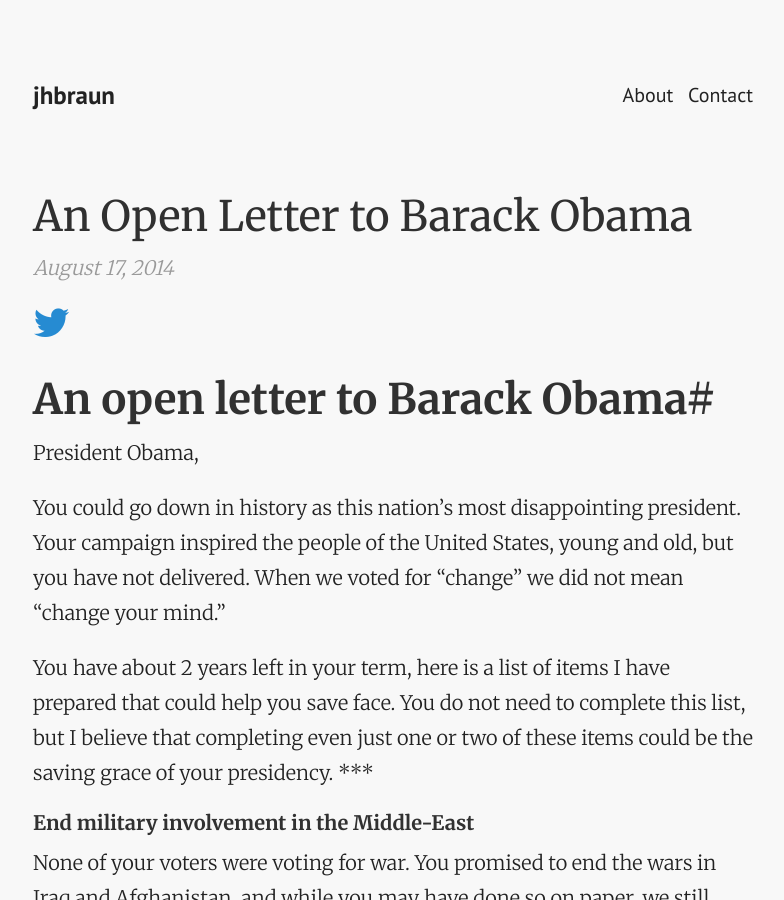
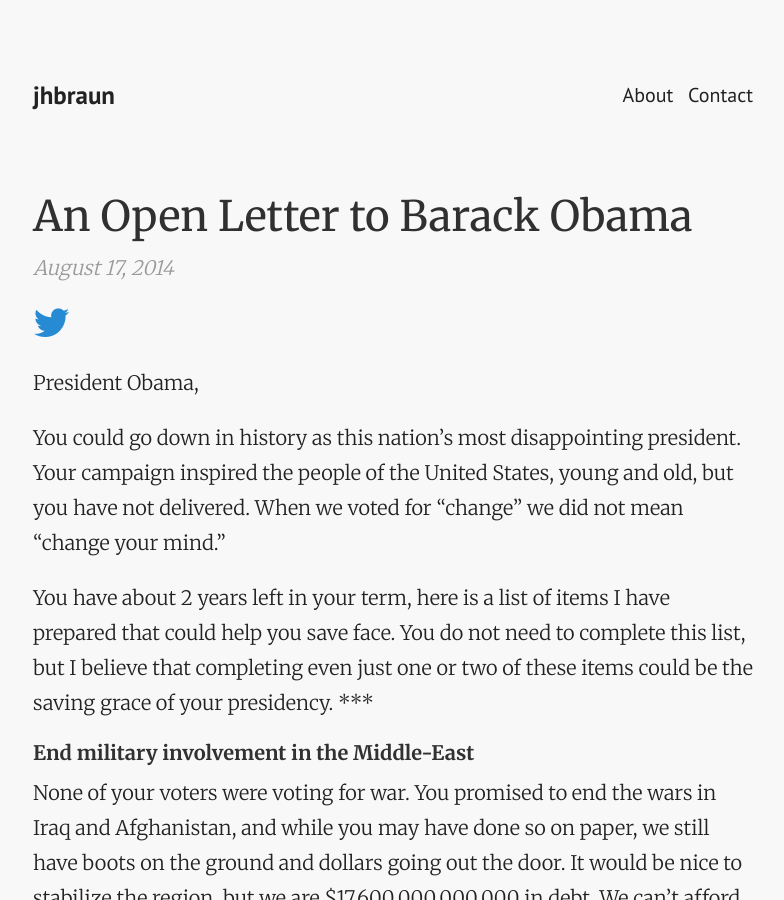
Before and after one commit to jordanhbraun/jordanhbraun.github.io, a Jekyll site: the page built from _posts/2014-08-17-An-open-letter-to-Barack-Obama.md, in a window 1280 px wide and 900 px high. Shown: the whole window, without its empty margins (247-1031 px from the left). Built offline with Jekyll 4.4.1, drawn with Linux system fonts in a browser that asks for light colours; nearby versions of some CDN libraries; Markdown is read by kramdown in place of the engine named in the settings; comment, search, counter and statistics services are not loaded.

Commit message:
removed redundant headline from obama post

```diff
--- a/_posts/2014-08-17-An-open-letter-to-Barack-Obama.md
+++ b/_posts/2014-08-17-An-open-letter-to-Barack-Obama.md
@@ -6,8 +6,6 @@ description: An open letter from a concerned citizen.
 excerpt: When we voted for "change" we did not mean "change your mind."
 keywords: obama, politics, government
 ---
-
-#An open letter to Barack Obama#
 
 President Obama,
 
```
